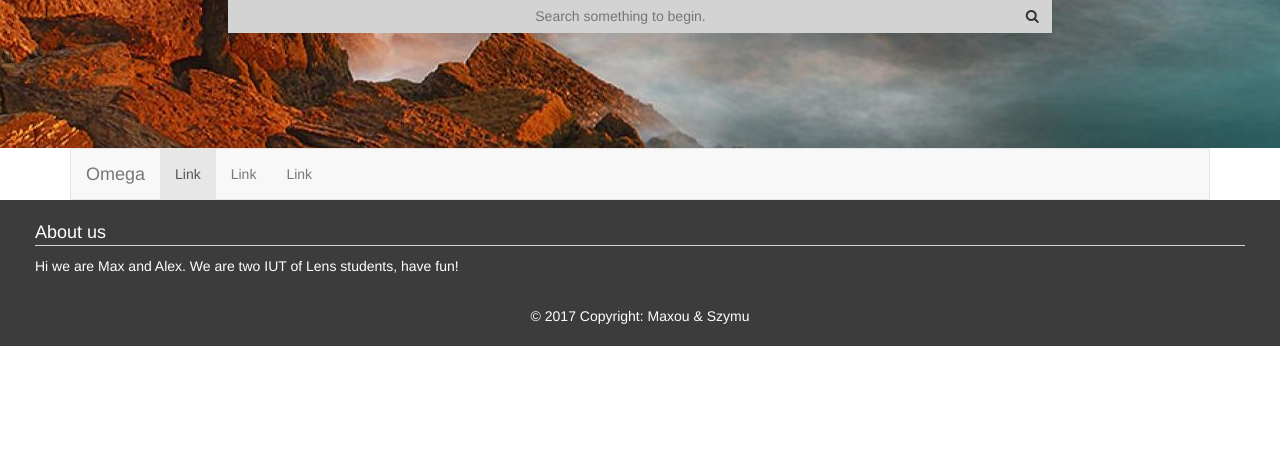
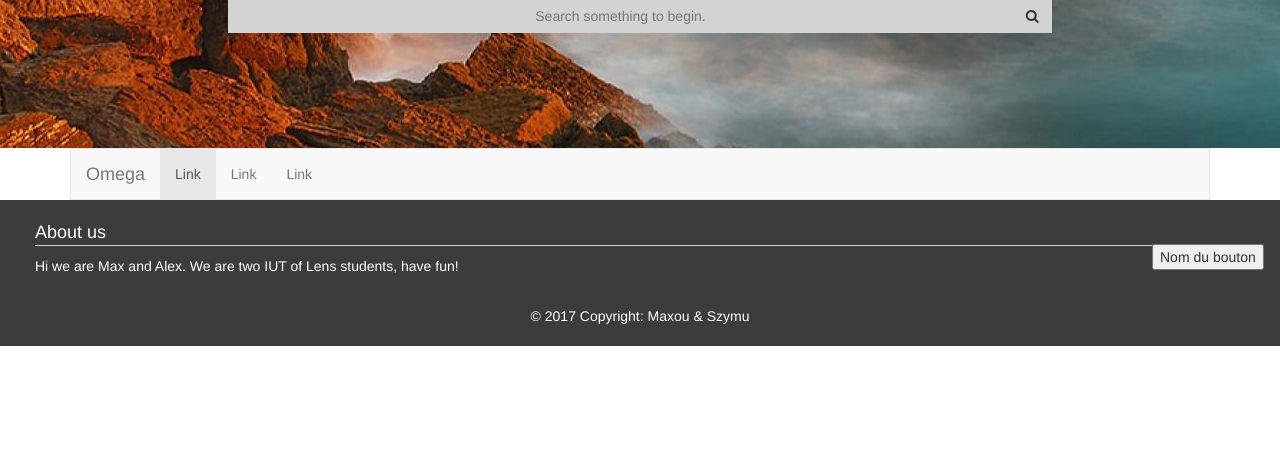
Before and after one commit to mmmaxou/Omega, a PHP site: page / in a window 1280 px wide. Shown: the part 476-945 px from the top of the page. Run offline with PHP 8.4, Linux system fonts and the light colour scheme; some libraries are stand-ins or nearby versions.

Commit message:
footer + retour

```diff
--- a/css/component.css
+++ b/css/component.css
@@ -53,3 +53,11 @@ input:hover {
 	z-index: -1;
 	background: url('../images/nature.jpg') no-repeat center;
 }
+
+#btn_retour {
+	position: fixed;
+	left:90%;
+	top: 90%;
+	margin-right: 50px;
+	margin-bottom: 15px;
+}
--- a/index.html
+++ b/index.html
@@ -23,7 +23,7 @@
 
 <body>
 	<header>
-		<nav class="navbar navbar-default">
+		<nav class="navbar navbar-default" id="retour_curseur">
 			<div class="container-fluid">
 
 				<!-- Brand and toggle get grouped for better mobile display -->
@@ -101,8 +101,6 @@
 	<script src="js/jquery-2.2.4.min.js" type="application/javascript"></script>
 	<script src="bootstrap/js/bootstrap.min.js"></script>
 	<script src="js/main.js" type="application/javascript"></script>
-</body>
-
 	<footer>
 		<div class="col-xs-12 offset-xs-12 footer-about-us">
 			<div class="title4">About us</div>
@@ -113,6 +111,8 @@
 			© 2017 Copyright: Maxou & Szymu
 		</div>
 	</footer>
+	<input id="btn_retour" type="button" id="le_bouton" value="Nom du bouton" OnClick=window.location.href="#retour_curseur">
 
 
+</body>
 </html>
```
Lines whose indentation alone changed are shown as unchanged.
